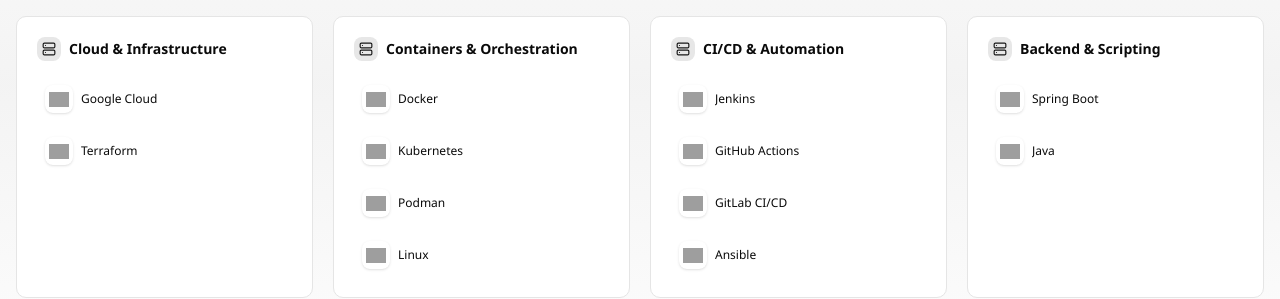
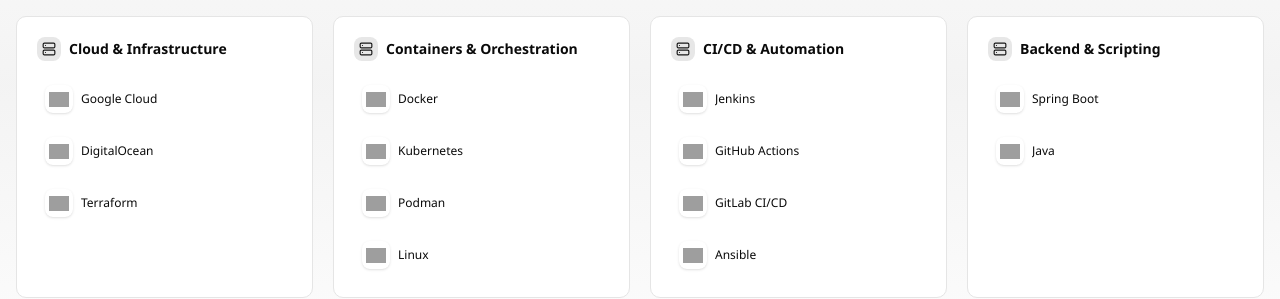
Before and after one commit to tochratana/me, a Next.js app: page /blog in a window 1280 px wide. Shown: the part 1140-1439 px from the top of the page. Built offline with nearby package versions, Linux system fonts and the light colour scheme; grey boxes are pictures that could not be loaded; a web font is replaced by a local one.

Commit message:
fix:color as variable

```diff
--- a/src/app/globals.css
+++ b/src/app/globals.css
@@ -83,6 +83,48 @@
   --line-height-hero-subtitle: 1.2;
   --font-size-header: 16px;
   --line-height-header: 1.5;
+  --header-bg: rgb(255 255 255 / 0.95);
+  --header-border: rgb(226 232 240 / 0.8);
+  --header-text: rgb(51 65 85);
+  --header-hover-bg: rgb(241 245 249);
+  --header-hover-text: rgb(15 23 42);
+  --header-shadow: rgb(15 23 42 / 0.05);
+  --site-page-bg: #ffffff;
+  --site-card-bg: #ffffff;
+  --site-card-border: rgb(229 231 235);
+  --site-text: rgb(17 24 39);
+  --site-muted-text: rgb(75 85 99);
+  --site-chip-bg: rgb(243 244 246);
+  --site-chip-text: rgb(17 24 39);
+  --site-field-bg: rgb(249 250 251);
+  --site-field-border: rgb(209 213 219);
+  --site-field-placeholder: rgb(107 114 128);
+  --site-focus-border: rgb(59 130 246);
+  --site-focus-ring: rgb(59 130 246 / 0.2);
+  --site-button-primary-bg: rgb(17 24 39);
+  --site-button-primary-text: #ffffff;
+  --site-button-primary-hover-bg: rgb(31 41 55);
+  --site-button-secondary-bg: rgb(243 244 246);
+  --site-button-secondary-text: rgb(17 24 39);
+  --site-button-secondary-hover-bg: rgb(229 231 235);
+  --site-status-success-bg: rgb(22 163 74);
+  --site-status-success-text: #ffffff;
+  --site-logo-tile-bg: #ffffff;
+  --site-image-overlay: rgb(0 0 0 / 0.4);
+  --dotted-bg: #ffffff;
+  --dotted-dot-color: rgb(0 0 0 / 0.15);
+  --dotted-dot-rgb: 0, 0, 0;
+  --gradient-education-degree: linear-gradient(to bottom right, #3b82f6, #6366f1);
+  --gradient-education-school: linear-gradient(to bottom right, #22c55e, #14b8a6);
+  --gradient-cert-web: linear-gradient(to bottom right, #a855f7, #ec4899);
+  --gradient-cert-js: linear-gradient(to bottom right, #eab308, #f97316);
+  --gradient-cert-design: linear-gradient(to bottom right, #ec4899, #f43f5e);
+  --gradient-experience-endora: linear-gradient(to bottom right, #a855f7, #ec4899);
+  --gradient-experience-fluent: linear-gradient(to bottom right, #22c55e, #10b981);
+  --gradient-experience-service: linear-gradient(to bottom right, #f97316, #ef4444);
+  --gradient-learning-istio: linear-gradient(to bottom right, #3b82f6, #06b6d4);
+  --gradient-learning-argocd: linear-gradient(to bottom right, #f97316, #ef4444);
+  --gradient-learning-helm: linear-gradient(to bottom right, #06b6d4, #2563eb);
 }
 
 .dark {
@@ -117,6 +159,37 @@
   --sidebar-accent-foreground: oklch(0.985 0 0);
   --sidebar-border: oklch(1 0 0 / 10%);
   --sidebar-ring: oklch(0.556 0 0);
+  --header-bg: #000000;
+  --header-border: #000000;
+  --header-text: #ffffff;
+  --header-hover-bg: #000000;
+  --header-hover-text: #ffffff;
+  --header-shadow: transparent;
+  --site-page-bg: #000000;
+  --site-card-bg: rgb(24 24 27);
+  --site-card-border: rgb(39 39 42);
+  --site-text: #ffffff;
+  --site-muted-text: rgb(156 163 175);
+  --site-chip-bg: rgb(39 39 42);
+  --site-chip-text: #ffffff;
+  --site-field-bg: rgb(39 39 42);
+  --site-field-border: rgb(63 63 70);
+  --site-field-placeholder: rgb(107 114 128);
+  --site-focus-border: #ffffff;
+  --site-focus-ring: rgb(255 255 255 / 0.2);
+  --site-button-primary-bg: #ffffff;
+  --site-button-primary-text: #000000;
+  --site-button-primary-hover-bg: rgb(229 231 235);
+  --site-button-secondary-bg: rgb(39 39 42);
+  --site-button-secondary-text: #ffffff;
+  --site-button-secondary-hover-bg: rgb(63 63 70);
+  --site-status-success-bg: rgb(22 163 74);
+  --site-status-success-text: #ffffff;
+  --site-logo-tile-bg: #ffffff;
+  --site-image-overlay: rgb(0 0 0 / 0.4);
+  --dotted-bg: #000000;
+  --dotted-dot-color: rgb(255 255 255 / 0.15);
+  --dotted-dot-rgb: 255, 255, 255;
 }
 
 @media (min-width: 768px) {
--- a/src/components/LanguageSwitcher.tsx
+++ b/src/components/LanguageSwitcher.tsx
@@ -25,28 +25,6 @@
   const finalPath = `/${locale}${restPath}${window.location.search}${window.location.hash}`;
 
   window.history.replaceState(window.history.state, "", finalPath);
-}
-
-// Translate icon matching the screenshot style
-function TranslateIcon({ className }: { className?: string }) {
-  return (
-    <svg
-      xmlns="http://www.w3.org/2000/svg"
-      viewBox="0 0 24 24"
-      fill="none"
-      stroke="currentColor"
-      strokeWidth={1.75}
-      strokeLinecap="round"
-      strokeLinejoin="round"
-      className={className}
-    >
-      <path d="M5 8l6 6" />
-      <path d="M4 6h7M7 4v2" />
-      <path d="M2 12h8" />
-      <path d="M12 6l4 10 1.5-3.5L19 16" />
-      <path d="M14.5 12.5H19" />
-    </svg>
-  );
 }
 
 export default function LanguageSwitcher() {
@@ -80,7 +58,7 @@
     <button
       type="button"
       onClick={() => switchLanguage(nextLocale)}
-      className="inline-flex items-center gap-1.5 text-sm text-slate-600 transition-colors hover:text-slate-900 dark:text-slate-400 dark:hover:text-slate-100"
+      className="inline-flex items-center gap-1.5 text-sm text-[color:var(--header-text)] transition-colors hover:text-[color:var(--header-hover-text)]"
       aria-label={ariaLabel}
       title={ariaLabel}
     >
--- a/src/components/sections/Experience.tsx
+++ b/src/components/sections/Experience.tsx
@@ -20,7 +20,7 @@
             description:
                 "Endora is a developer-focused platform designed to generate and manage APIs efficiently. It helps developers quickly create RESTful APIs for different applications — reducing repetitive backend development work.",
             technologies: ["React", "Next.js", "TypeScript", "Node.js", "API Design"],
-            color: "from-purple-500 to-pink-500",
+            gradient: "var(--gradient-experience-endora)",
         },
         {
             company: "FluentFlow",
@@ -33,7 +33,7 @@
             description:
                 "JobSeek is a modern job portal web application designed to connect job seekers with employers. It allows users to search, apply, and post jobs easily while providing companies a platform to find the right candidates.",
             technologies: ["React", "Next.js", "MongoDB", "Express", "REST APIs"],
-            color: "from-green-500 to-emerald-500",
+            gradient: "var(--gradient-experience-fluent)",
         },
         {
             company: "Service Listing",
@@ -46,7 +46,7 @@
             description:
                 "Service Listing is a platform that allows users to list and find services in their community. It's designed to give users an easy way to find and book services they need.",
             technologies: ["React", "Node.js", "MongoDB", "TailwindCSS"],
-            color: "from-orange-500 to-red-500",
+            gradient: "var(--gradient-experience-service)",
         },
     ];
 
--- a/src/components/sections/Project.tsx
+++ b/src/components/sections/Project.tsx
@@ -61,7 +61,7 @@
                   alt={project.title}
                   className="w-full h-full object-cover transition-transform duration-500"
                 />
-                <div className="absolute inset-0 bg-gradient-to-t from-black/40 to-transparent opacity-70 transition-opacity duration-300" />
+                <div className="absolute inset-0 bg-[linear-gradient(to_top,var(--site-image-overlay),transparent)] opacity-70 transition-opacity duration-300" />
               </div>
 
               {/* Project Info */}
--- a/src/components/sections/Skills.tsx
+++ b/src/components/sections/Skills.tsx
@@ -7,6 +7,10 @@
     {
       name: "Google Cloud",
       logo: "https://cdn.jsdelivr.net/gh/devicons/devicon/icons/googlecloud/googlecloud-original.svg",
+    },
+    {
+      name: "DigitalOcean",
+      logo: "https://cdn.jsdelivr.net/gh/devicons/devicon/icons/digitalocean/digitalocean-original.svg",
     },
     {
       name: "Terraform",
@@ -97,17 +101,17 @@
   {
     name: "Service Mesh (Istio)",
     logo: "https://cdn.jsdelivr.net/gh/devicons/devicon/icons/kubernetes/kubernetes-plain.svg",
-    color: "from-blue-500 to-cyan-500",
+    gradient: "var(--gradient-learning-istio)",
   },
   {
     name: "ArgoCD",
     logo: "https://cdn.jsdelivr.net/gh/devicons/devicon/icons/argocd/argocd-original.svg",
-    color: "from-orange-500 to-red-500",
+    gradient: "var(--gradient-learning-argocd)",
   },
   {
     name: "Helm",
     logo: "https://cdn.jsdelivr.net/gh/devicons/devicon/icons/helm/helm-original.svg",
-    color: "from-cyan-500 to-blue-600",
+    gradient: "var(--gradient-learning-helm)",
   },
 ];
 
@@ -152,7 +156,7 @@
                 {skills.map((skill) => (
                   <div key={skill.name} className="group/item">
                     <div className="flex items-center gap-2 p-2 bg-background/50 rounded-md hover:bg-accent/50 transition-all duration-200">
-                      <div className="w-7 h-7 flex items-center justify-center bg-white shadow-sm rounded-md group-hover/item:shadow-md transition-all duration-300 overflow-hidden flex-shrink-0">
+                      <div className="w-7 h-7 flex items-center justify-center bg-[var(--site-logo-tile-bg)] shadow-sm rounded-md group-hover/item:shadow-md transition-all duration-300 overflow-hidden flex-shrink-0">
                         <img
                           src={skill.logo}
                           alt={skill.name}
@@ -197,7 +201,8 @@
                 <div className="bg-background/95 backdrop-blur-sm border border-border rounded-xl p-6 hover:border-primary/50 transition-all duration-300 hover:shadow-xl hover:-translate-y-2">
                   <div className="flex flex-col items-center text-center gap-4">
                     <div
-                      className={`w-16 h-16 flex items-center justify-center bg-gradient-to-br ${skill.color} rounded-xl shadow-lg group-hover/card:scale-110 transition-transform duration-300`}
+                      className="w-16 h-16 flex items-center justify-center rounded-xl shadow-lg group-hover/card:scale-110 transition-transform duration-300"
+                      style={{ background: skill.gradient }}
                     >
                       <img
                         src={skill.logo}
@@ -210,7 +215,7 @@
                         {skill.name}
                       </span>
                       <div className="flex items-center gap-1 justify-center">
-                        <div className="w-1.5 h-1.5 bg-green-500 rounded-full animate-pulse" />
+                        <div className="w-1.5 h-1.5 bg-[var(--site-status-success-bg)] rounded-full animate-pulse" />
                         <span className="text-xs text-muted-foreground">
                           In Progress
                         </span>
--- a/src/components/ui/ThemeToggle.tsx
+++ b/src/components/ui/ThemeToggle.tsx
@@ -96,7 +96,7 @@
   if (!mounted) {
     return (
       <button
-        className={`rounded-full transition-colors duration-200 bg-transparent hover:bg-black/5 dark:hover:bg-white/10 text-black/70 hover:text-black dark:text-white/70 dark:hover:text-white z-50 ${
+        className={`rounded-full bg-transparent text-[color:var(--header-text)] transition-colors duration-200 hover:bg-[var(--header-hover-bg)] hover:text-[color:var(--header-hover-text)] z-50 ${
           className || ""
         }`}
         disabled
@@ -111,7 +111,7 @@
     <button
       ref={buttonRef}
       onClick={toggleTheme}
-      className={`flex items-center justify-center w-10 h-10 rounded-full transition-colors duration-200 bg-transparent hover:bg-black/5 dark:hover:bg-white/10 text-black/70 hover:text-black dark:text-white/70 dark:hover:text-white z-50 ${
+      className={`flex items-center justify-center w-10 h-10 rounded-full bg-transparent text-[color:var(--header-text)] transition-colors duration-200 hover:bg-[var(--header-hover-bg)] hover:text-[color:var(--header-hover-text)] z-50 ${
         className || ""
       }`}
       aria-label={isDark ? "Switch to light mode" : "Switch to dark mode"}
```
Also changed, not shown: src/components/DottedBackground.tsx (+23 -16 lines), src/components/layout/Header.tsx (+6 -6 lines), src/components/sections/Contact.tsx (+30 -30 lines), src/components/sections/Education.tsx (+9 -7 lines).
